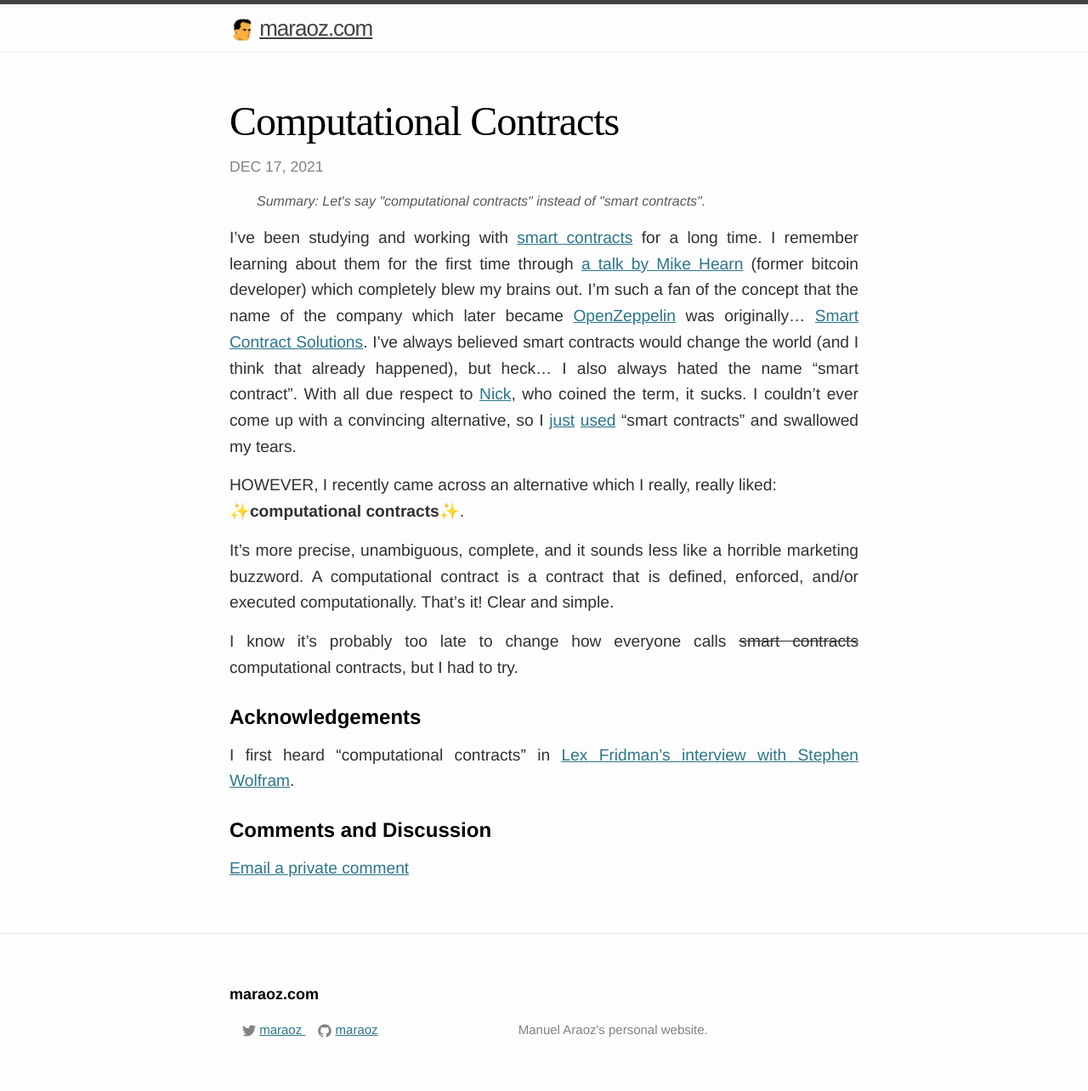
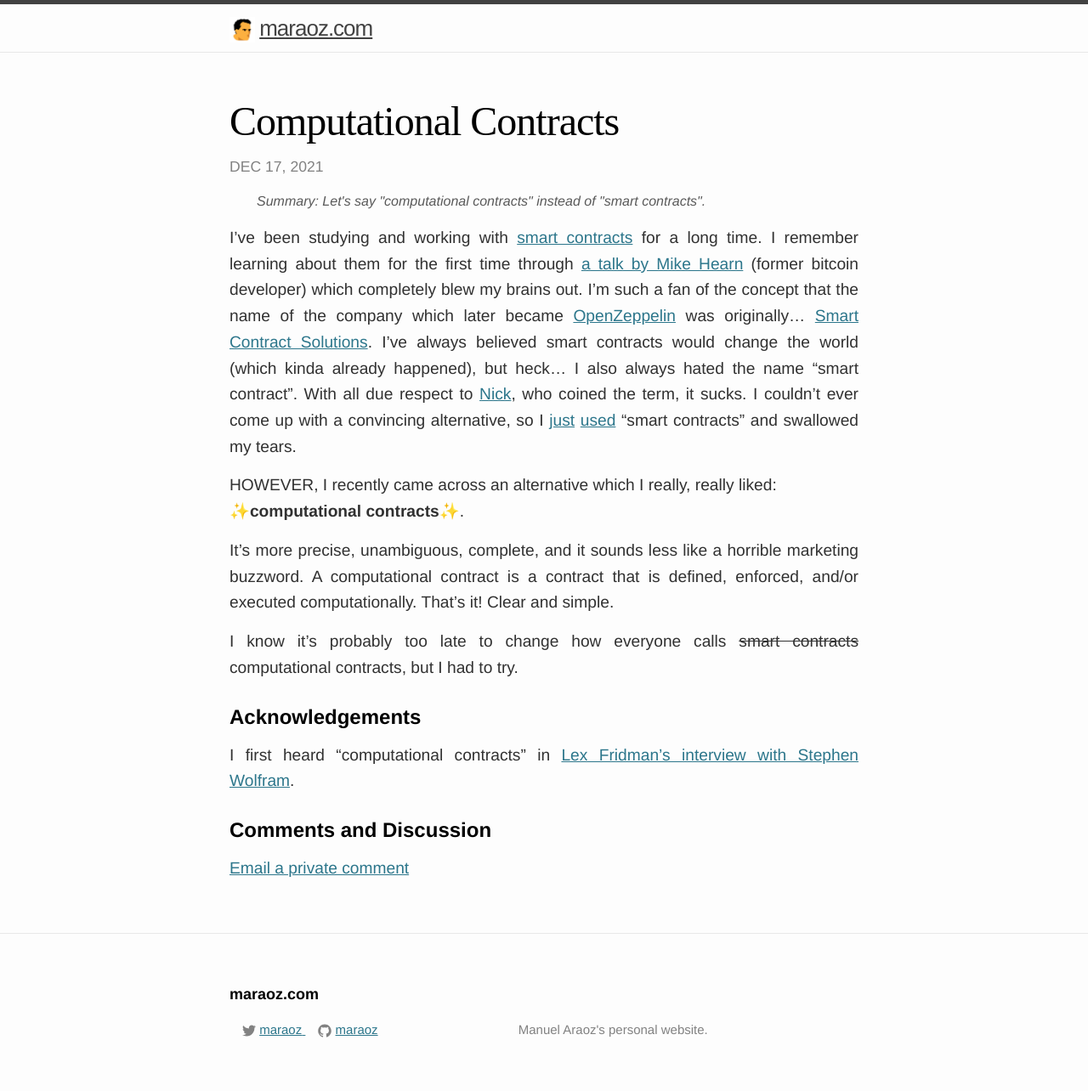
Before and after one commit to tobyornottobe/maraoz.github.io, a Jekyll site: the page built from _posts/2021-12-17-computational-contracts.md, in a window 1280 px wide. Shown: the whole page at 85% size. Built offline with Jekyll 4.4.1, drawn with Linux system fonts in a browser that asks for light colours.

Commit message:
Update 2021-12-17-computational-contracts.md

```diff
--- a/_posts/2021-12-17-computational-contracts.md
+++ b/_posts/2021-12-17-computational-contracts.md
@@ -8,7 +8,7 @@ draft: true
   Summary: Let's say "computational contracts" instead of "smart contracts".
   </figcaption>
 </figure>
-I've been studying and working with [smart contracts](https://en.wikipedia.org/wiki/Smart_contract) for a long time. I remember learning about them for the first time through [a talk by Mike Hearn](https://www.youtube.com/watch?v=mD4L7xDNCmA) (former bitcoin developer) which completely blew my brains out. I'm such a fan of the concept that the name of the company which later became [OpenZeppelin](https://openzeppelin.com/) was originally... [Smart Contract Solutions](https://www.crunchbase.com/organization/smart-contract-solutions). I've always believed smart contracts would change the world (and I think that already happened), but heck... I also always hated the name "smart contract". With all due respect to [Nick](https://en.wikipedia.org/wiki/Nick_Szabo), who coined the term, it sucks. I couldn't ever come up with a convincing alternative, so I [just](https://maraoz.medium.com/smart-contracts-and-bitcoin-a5d61011d9b1) [used](https://blog.openzeppelin.com/the-hitchhikers-guide-to-smart-contracts-in-ethereum-848f08001f05/) "smart contracts" and swallowed my tears.
+I've been studying and working with [smart contracts](https://en.wikipedia.org/wiki/Smart_contract) for a long time. I remember learning about them for the first time through [a talk by Mike Hearn](https://www.youtube.com/watch?v=mD4L7xDNCmA) (former bitcoin developer) which completely blew my brains out. I'm such a fan of the concept that the name of the company which later became [OpenZeppelin](https://openzeppelin.com/) was originally... [Smart Contract Solutions](https://www.crunchbase.com/organization/smart-contract-solutions). I've always believed smart contracts would change the world (which kinda already happened), but heck... I also always hated the name "smart contract". With all due respect to [Nick](https://en.wikipedia.org/wiki/Nick_Szabo), who coined the term, it sucks. I couldn't ever come up with a convincing alternative, so I [just](https://maraoz.medium.com/smart-contracts-and-bitcoin-a5d61011d9b1) [used](https://blog.openzeppelin.com/the-hitchhikers-guide-to-smart-contracts-in-ethereum-848f08001f05/) "smart contracts" and swallowed my tears.
 
 HOWEVER, I recently came across an alternative which I really, really liked:
 ✨**computational contracts**✨.
```
